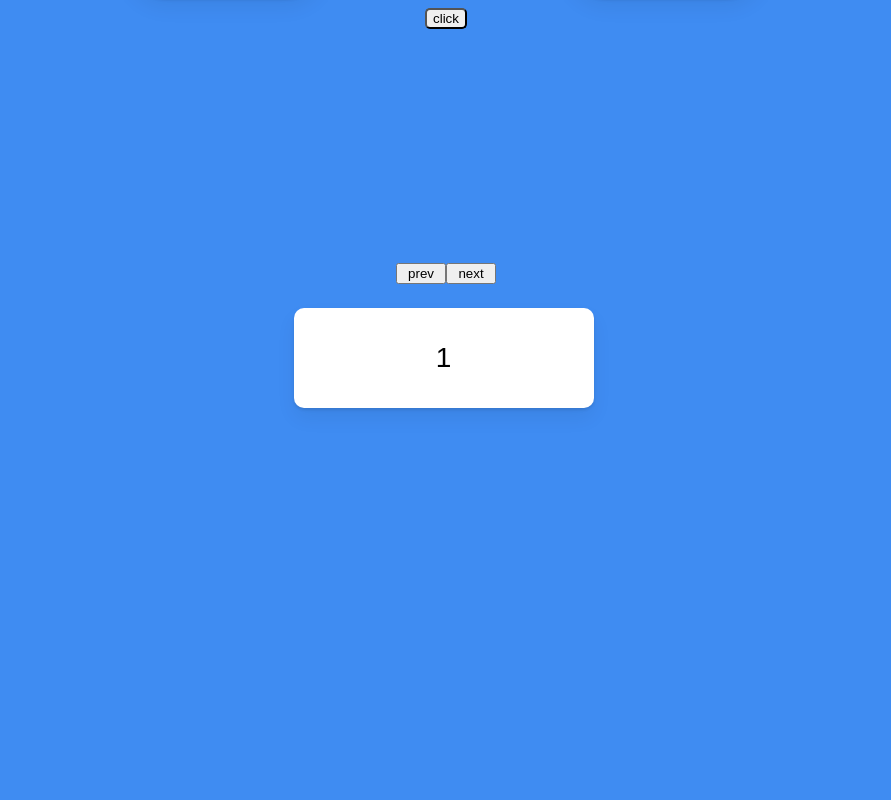
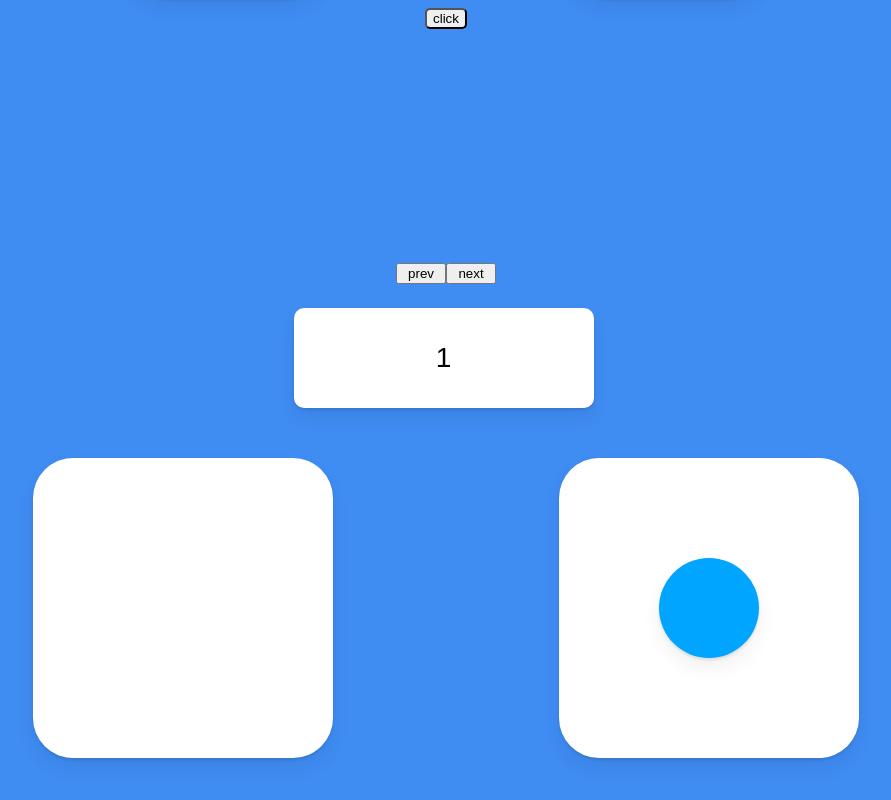
Before and after one commit to mahwin/practice-cra, a React (Create React App) app: page / in a window 1280 px wide. Shown: the part 442-1242 px from the top of the page, without its empty margins (194-1085 px from the left). Before the commit the page ends 1220 px from the top, so only its background shows below. Built offline with nearby package versions, Linux system fonts and the light colour scheme.

Commit message:
Feat : shared layout component 추가

```diff
--- a/src/App.tsx
+++ b/src/App.tsx
@@ -7,10 +7,11 @@
 import SvgAnimation from "./Components/SvgAnimation";
 import PresentBox from "./Components/PresentBox";
 import SlideAnimation from "./Components/SlideAnimation";
+import LayoutAnimation from "./Components/LayoutAnimation";
 
 const Wrapper = styled.div`
   margin-top: 20px;
-  height: 150vh;
+  height: 170vh;
   width: 100vw;
   display: flex;
   flex-direction: column;
@@ -36,6 +37,7 @@
       </AnimationWrapper>
       <PresentBox />
       <SlideAnimation />
+      <LayoutAnimation />
     </Wrapper>
   );
 }
--- /dev/null
+++ b/src/Components/LayoutAnimation.tsx
@@ -0,0 +1,43 @@
+import { motion } from "framer-motion";
+import styled from "styled-components";
+import { useState } from "react";
+
+const Box = styled(motion.div)`
+  width: 300px;
+  height: 300px;
+  background-color: rgba(255, 255, 255, 1);
+  border-radius: 40px;
+  display: flex;
+  justify-content: center;
+  align-items: center;
+  box-shadow: 0 2px 3px rgba(0, 0, 0, 0.1), 0 10px 20px rgba(0, 0, 0, 0.06);
+`;
+
+const Circle = styled(motion.div)`
+  background-color: #00a5ff;
+  height: 100px;
+  width: 100px;
+  border-radius: 50px;
+  box-shadow: 0 2px 3px rgba(0, 0, 0, 0.1), 0 10px 20px rgba(0, 0, 0, 0.06);
+`;
+
+const BoxWapper = styled.div`
+  display: flex;
+  position: absolute;
+  width: 100%;
+  top: 900px;
+  justify-content: space-evenly;
+`;
+
+function LayoutAnimation() {
+  const [clicked, setClicked] = useState(false);
+  const toggleClicked = () => setClicked((prev) => !prev);
+  return (
+    <BoxWapper onClick={toggleClicked}>
+      <Box>{clicked ? <Circle layoutId="circle" /> : null}</Box>
+      <Box>{!clicked ? <Circle layoutId="circle" /> : null}</Box>
+    </BoxWapper>
+  );
+}
+
+export default LayoutAnimation;
```
